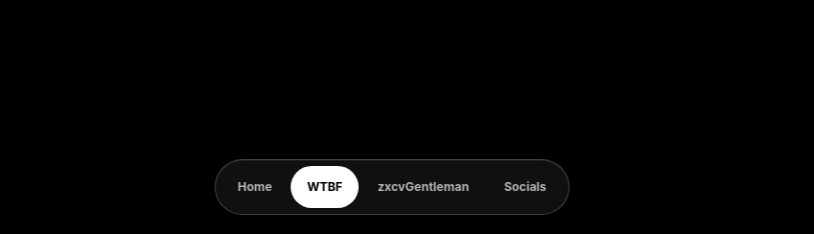
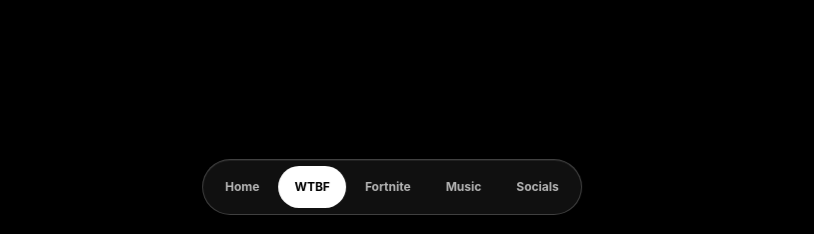
Before and after one commit to zxcvGentleman/my.own.wrld, a plain HTML site: page public/wtbf.html in a window 1280 px wide. Shown: the part 566-800 px from the top of the page, without its empty margins (248-1062 px from the left). Drawn offline with Linux system fonts and the light colour scheme.

Commit message:
Refresh MY.OWN.WRLD navigation and selected sections

```diff
--- a/public/wtbf.html
+++ b/public/wtbf.html
@@ -21,11 +21,6 @@
       </div>
     </section>
   </main>
-  <nav class="bottom-nav" aria-label="Main navigation">
-    <a class="nav-link " href="index.html">Home</a>
-    <a class="nav-link active" aria-current="page" href="wtbf.html">WTBF</a>
-    <a class="nav-link " href="profile.html">zxcvGentleman</a>
-    <a class="nav-link " href="socials.html">Socials</a>
-  </nav>
+  <nav class="bottom-nav" aria-label="Main navigation"><a class="nav-link" href="index.html">Home</a><a class="nav-link active" aria-current="page" href="wtbf.html">WTBF</a><a class="nav-link" href="profile.html">Fortnite</a><a class="nav-link" href="music.html">Music</a><a class="nav-link" href="socials.html">Socials</a></nav>
 </body>
 </html>
```
